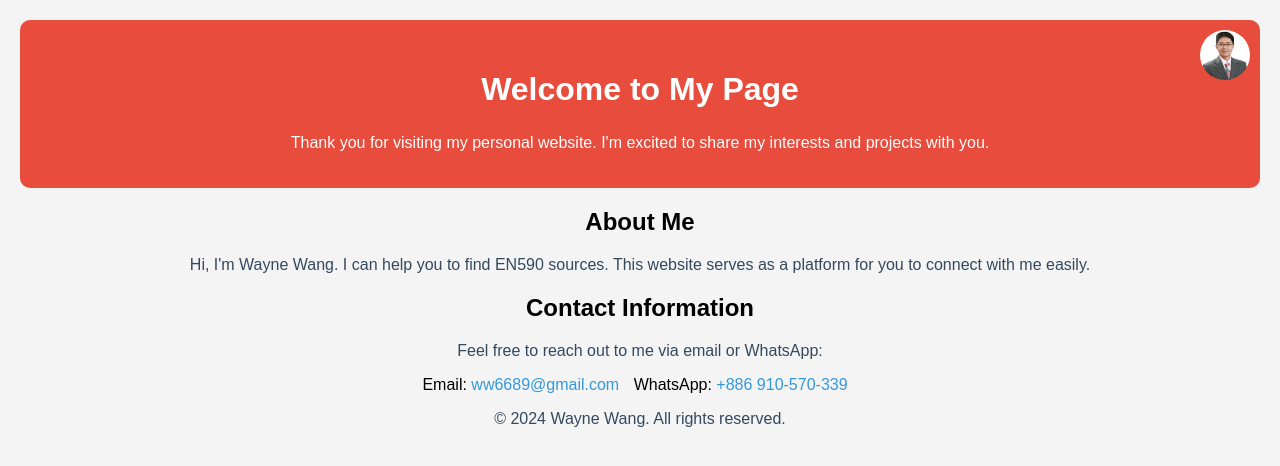
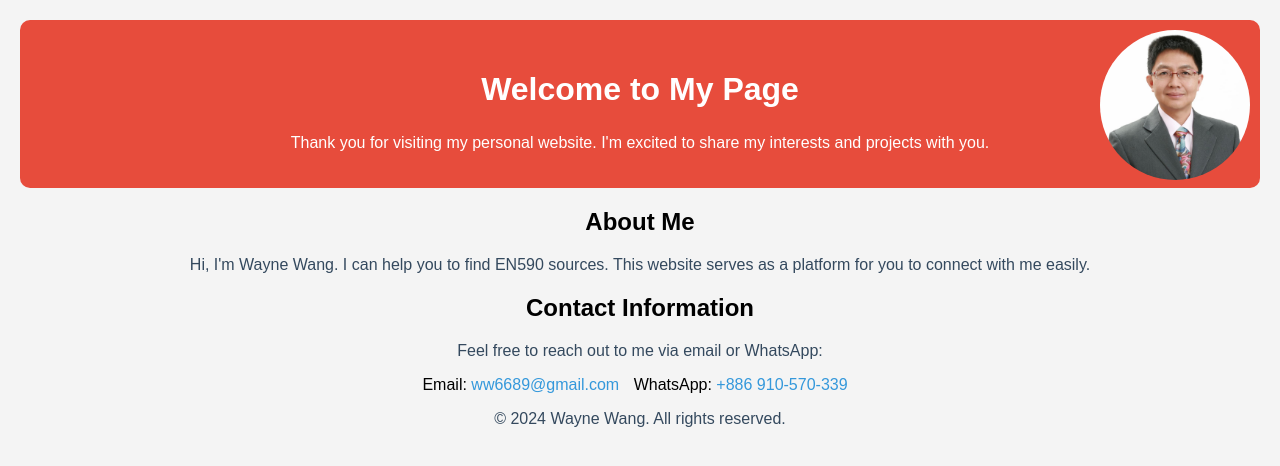
Before and after one commit to en590/en590.github.io, a plain HTML site: page index.html in a window 1280 px wide. Drawn offline with Linux system fonts and the light colour scheme.

Commit message:
Update index.html

```diff
--- a/index.html
+++ b/index.html
@@ -38,8 +38,8 @@
       top: 10px;
       right: 10px;
       border-radius: 50%;
-      width: 50px; /* Set the width of the image */
-      height: 50px; /* Set the height of the image */
+      width: 150px; /* Set the width of the image */
+      height: 150px; /* Set the height of the image */
     }
 
     p {
```
